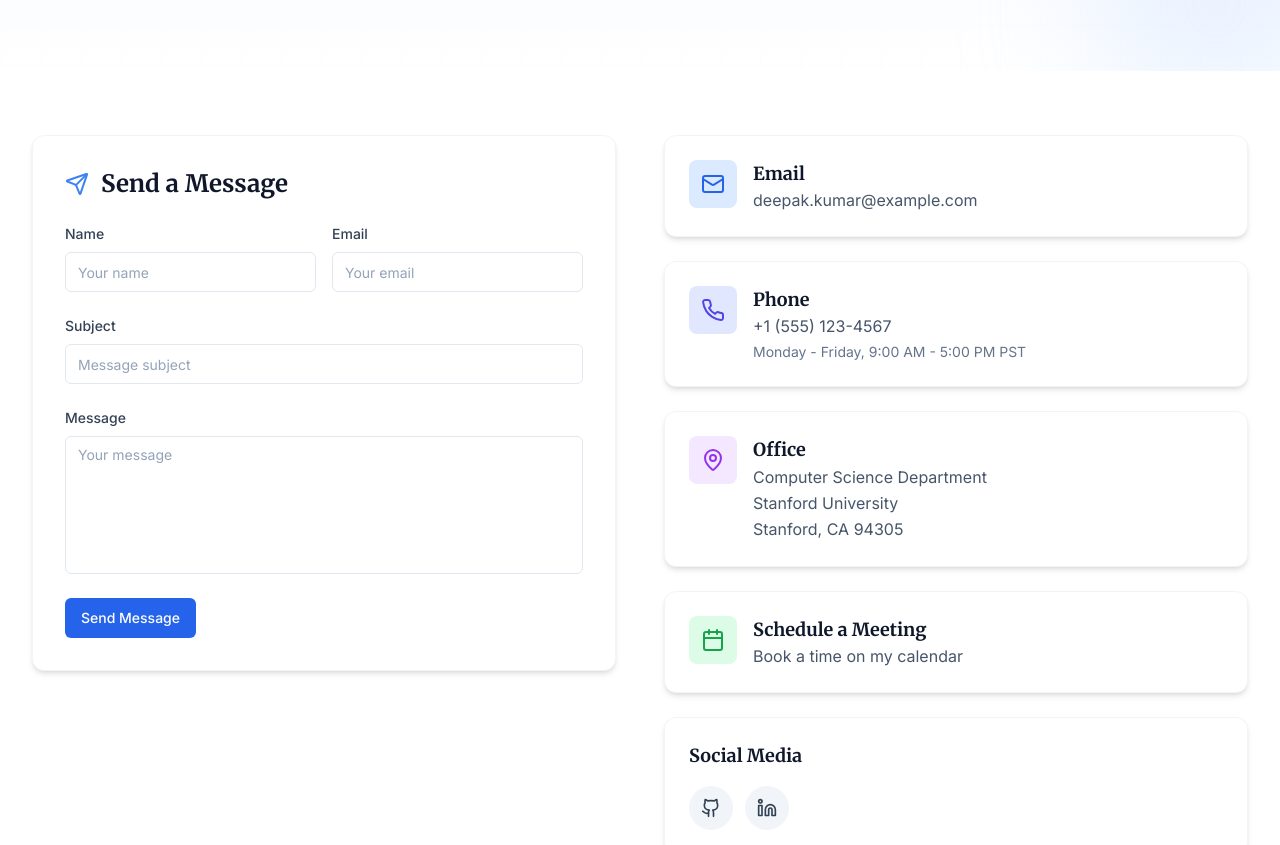
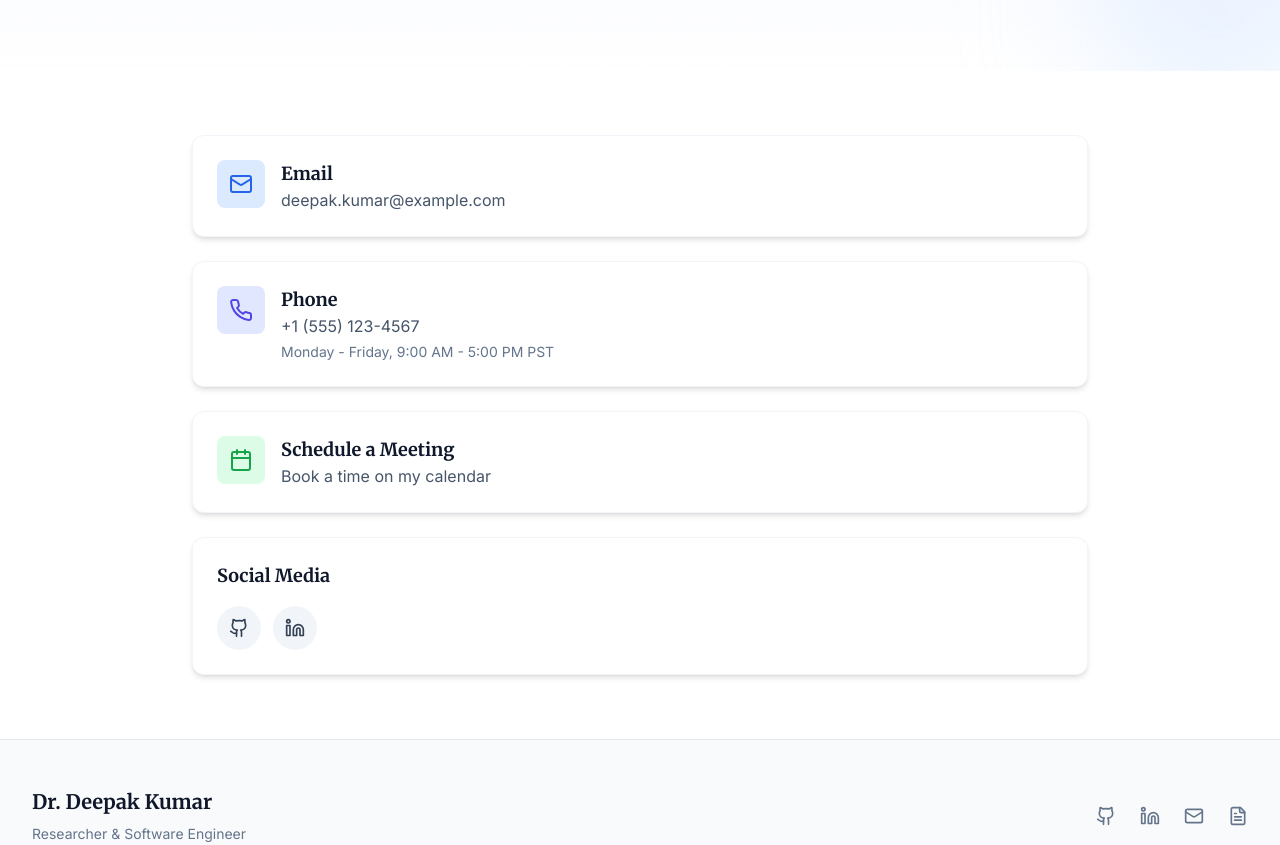
Before and after one commit to shoumyasingh/digital-scholar-portfolio, a React (Vite) app: page /contact in a window 1280 px wide. Shown: the part 400-1245 px from the top of the page. Built offline with nearby package versions, Linux system fonts and the light colour scheme.

Commit message:
Remove "Send a Message" and "Office"

```diff
--- a/src/pages/Contact.tsx
+++ b/src/pages/Contact.tsx
@@ -1,35 +1,14 @@
 import { useState, useEffect } from "react";
 import Layout from "@/components/Layout";
-import { Button } from "@/components/ui/button";
-import { Input } from "@/components/ui/input";
-import { Textarea } from "@/components/ui/textarea";
 import { Badge } from "@/components/ui/badge";
-import { Mail, Phone, MapPin, Github, Linkedin, Calendar, SendIcon, MessageSquare } from "lucide-react";
+import { Mail, Phone, Github, Linkedin, Calendar, MessageSquare } from "lucide-react";
 
 export default function Contact() {
   const [isVisible, setIsVisible] = useState(false);
-  const [formStatus, setFormStatus] = useState<'idle' | 'submitting' | 'success' | 'error'>('idle');
 
   useEffect(() => {
     setIsVisible(true);
   }, []);
-
-  const handleSubmit = (e: React.FormEvent) => {
-    e.preventDefault();
-    setFormStatus('submitting');
-
-    // Simulate form submission
-    setTimeout(() => {
-      setFormStatus('success');
-      // Reset form after success
-      (e.target as HTMLFormElement).reset();
-
-      // Reset status after 3 seconds
-      setTimeout(() => {
-        setFormStatus('idle');
-      }, 3000);
-    }, 1500);
-  };
 
   return (
     <Layout>
@@ -67,104 +46,8 @@ export default function Contact() {
 
       {/* Contact content section */}
       <section className="py-16 px-4 sm:px-6 lg:px-8">
-        <div className="max-w-7xl mx-auto">
-          <div className="grid grid-cols-1 lg:grid-cols-2 gap-12 items-start">
-            {/* Contact form */}
-            <div className={`transition-all duration-700 delay-300 ${isVisible ? 'opacity-100 translate-y-0' : 'opacity-0 translate-y-8'}`}>
-              <div className="bg-white dark:bg-slate-800/50 rounded-xl shadow-md border border-slate-100 dark:border-slate-700 p-8">
-                <h2 className="text-2xl font-bold text-slate-900 dark:text-white mb-6 flex items-center">
-                  <SendIcon className="h-6 w-6 text-blue-500 dark:text-blue-400 mr-3" />
-                  Send a Message
-                </h2>
-
-                <form onSubmit={handleSubmit} className="space-y-6">
-                  <div className="grid grid-cols-1 sm:grid-cols-2 gap-4">
-                    <div>
-                      <label htmlFor="name" className="block text-sm font-medium text-slate-700 dark:text-slate-300 mb-2">
-                        Name
-                      </label>
-                      <Input
-                        id="name"
-                        type="text"
-                        placeholder="Your name"
-                        required
-                        className="border-slate-200 dark:border-slate-700 bg-white dark:bg-slate-800 placeholder:text-slate-400 dark:placeholder:text-slate-500"
-                        disabled={formStatus === 'submitting' || formStatus === 'success'}
-                      />
-                    </div>
-                    <div>
-                      <label htmlFor="email" className="block text-sm font-medium text-slate-700 dark:text-slate-300 mb-2">
-                        Email
-                      </label>
-                      <Input
-                        id="email"
-                        type="email"
-                        placeholder="Your email"
-                        required
-                        className="border-slate-200 dark:border-slate-700 bg-white dark:bg-slate-800 placeholder:text-slate-400 dark:placeholder:text-slate-500"
-                        disabled={formStatus === 'submitting' || formStatus === 'success'}
-                      />
-                    </div>
-                  </div>
-
-                  <div>
-                    <label htmlFor="subject" className="block text-sm font-medium text-slate-700 dark:text-slate-300 mb-2">
-                      Subject
-                    </label>
-                    <Input
-                      id="subject"
-                      type="text"
-                      placeholder="Message subject"
-                      required
-                      className="border-slate-200 dark:border-slate-700 bg-white dark:bg-slate-800 placeholder:text-slate-400 dark:placeholder:text-slate-500"
-                      disabled={formStatus === 'submitting' || formStatus === 'success'}
-                    />
-                  </div>
-
-                  <div>
-                    <label htmlFor="message" className="block text-sm font-medium text-slate-700 dark:text-slate-300 mb-2">
-                      Message
-                    </label>
-                    <Textarea
-                      id="message"
-                      placeholder="Your message"
-                      rows={6}
-                      required
-                      className="border-slate-200 dark:border-slate-700 bg-white dark:bg-slate-800 placeholder:text-slate-400 dark:placeholder:text-slate-500 resize-none"
-                      disabled={formStatus === 'submitting' || formStatus === 'success'}
-                    />
-                  </div>
-
-                  <div>
-                    <Button
-                      type="submit"
-                      className={`bg-blue-600 hover:bg-blue-700 text-white w-full sm:w-auto ${formStatus === 'submitting' ? 'opacity-80 cursor-not-allowed' : ''}`}
-                      disabled={formStatus === 'submitting' || formStatus === 'success'}
-                    >
-                      {formStatus === 'idle' && 'Send Message'}
-                      {formStatus === 'submitting' && 'Sending...'}
-                      {formStatus === 'success' && 'Message Sent!'}
-                      {formStatus === 'error' && 'Try Again'}
-                    </Button>
-
-                    {formStatus === 'success' && (
-                      <p className="mt-4 text-sm text-green-600 dark:text-green-400">
-                        Your message has been sent successfully. I'll get back to you as soon as possible.
-                      </p>
-                    )}
-
-                    {formStatus === 'error' && (
-                      <p className="mt-4 text-sm text-red-600 dark:text-red-400">
-                        There was an error sending your message. Please try again.
-                      </p>
-                    )}
-                  </div>
-                </form>
-              </div>
-            </div>
-
-            {/* Contact information */}
-            <div className={`transition-all duration-700 delay-500 ${isVisible ? 'opacity-100 translate-y-0' : 'opacity-0 translate-y-8'}`}>
+        <div className="max-w-4xl mx-auto">
+          <div className={`transition-all duration-700 delay-300 ${isVisible ? 'opacity-100 translate-y-0' : 'opacity-0 translate-y-8'}`}>
               <div className="space-y-6">
                 <div className="bg-white dark:bg-slate-800/50 rounded-xl shadow-md border border-slate-100 dark:border-slate-700 p-6 hover:shadow-lg transition-shadow">
                   <div className="flex">
@@ -206,26 +89,6 @@ export default function Contact() {
                       </a>
                       <p className="text-sm text-slate-500 dark:text-slate-400 mt-1">
                         Monday - Friday, 9:00 AM - 5:00 PM PST
-                      </p>
-                    </div>
-                  </div>
-                </div>
-
-                <div className="bg-white dark:bg-slate-800/50 rounded-xl shadow-md border border-slate-100 dark:border-slate-700 p-6 hover:shadow-lg transition-shadow">
-                  <div className="flex">
-                    <div className="flex-shrink-0">
-                      <div className="w-12 h-12 rounded-lg bg-purple-100 dark:bg-purple-900/30 flex items-center justify-center">
-                        <MapPin className="h-6 w-6 text-purple-600 dark:text-purple-400" />
-                      </div>
-                    </div>
-                    <div className="ml-4">
-                      <h3 className="font-bold text-lg text-slate-900 dark:text-white">
-                        Office
-                      </h3>
-                      <p className="text-slate-600 dark:text-slate-300">
-                        Computer Science Department<br />
-                        Stanford University<br />
-                        Stanford, CA 94305
                       </p>
                     </div>
                   </div>
@@ -279,7 +142,6 @@ export default function Contact() {
                     </a>
                   </div>
                 </div>
-              </div>
             </div>
           </div>
         </div>
```
